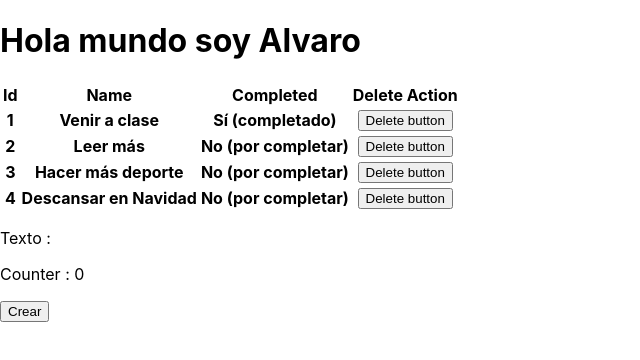
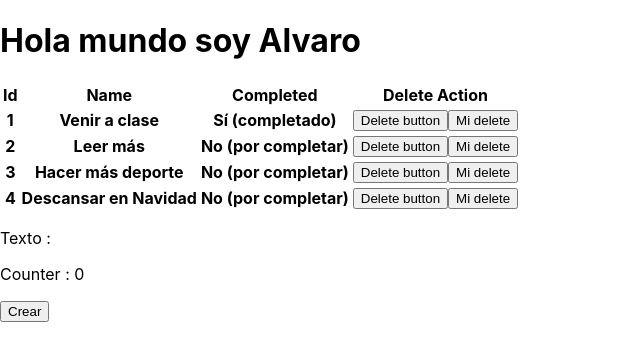
Before and after one commit to munozcotelo-trainingcourses/curso-react, a React (Create React App) app: page / in a window 1280 px wide. Shown: the top 360 px of the page, without its empty margins (0-640 px from the left). Built offline with nearby package versions, Linux system fonts and the light colour scheme.

Commit message:
Ejercicio 10

```diff
--- a/src/components/ListaComponent.tsx
+++ b/src/components/ListaComponent.tsx
@@ -15,7 +15,7 @@ interface ITodo {
 
 const ListaComponent : ( props : IListaComponentProps ) => React.ReactElement = ( props : IListaComponentProps ) => {
 
-    const misTodos : ITodo[] = [
+    const todos : ITodo[] = [
 
         { id : 1, name : "Venir a clase", completed : true },
         { id : 2, name : "Leer más", completed : false },
@@ -23,6 +23,33 @@ const ListaComponent : ( props : IListaComponentProps ) => React.ReactElement =
         { id : 4, name : "Descansar en Navidad", completed : false },
 
     ];
+
+    function deleteTodoById( todoId : number ) : void {
+
+        const newTodos : ITodo[] = misTodos.filter( ( current : ITodo ) => {
+
+            return current.id !== todoId;
+
+        } );
+
+        setMisTodos( newTodos );
+
+    }
+
+    /* Con tipado */
+    const [ misTodos, setMisTodos ] : [ ITodo[], React.Dispatch<ITodo[] >] = React.useState<ITodo[]>( todos );
+
+    React.useEffect( () => {
+        console.info( "useEffect que se pinta siempre" );
+    } );
+
+    React.useEffect( () => {
+        console.info( "useEffect que se pinta SOLO la primera vez" );
+    }, [] );
+
+    React.useEffect( () => {
+        console.info( "useEffect que se pinta cuando cambia misTodos" );
+    }, [ misTodos] );
 
     return (
 
@@ -46,8 +73,14 @@ const ListaComponent : ( props : IListaComponentProps ) => React.ReactElement =
                         name={ todo.name }
                         completed={ todo.completed }
                     >
-                            <BotonComponent texto="Delete button"/>
+                        <BotonComponent
+                            texto="Delete button"
+                        />
+
+                        <button onClick={ ( event : React.SyntheticEvent ) => deleteTodoById( todo.id ) }>Mi delete</button>
+
                     </ListaElementoComponent>
+
                 } )
 
             }
```
